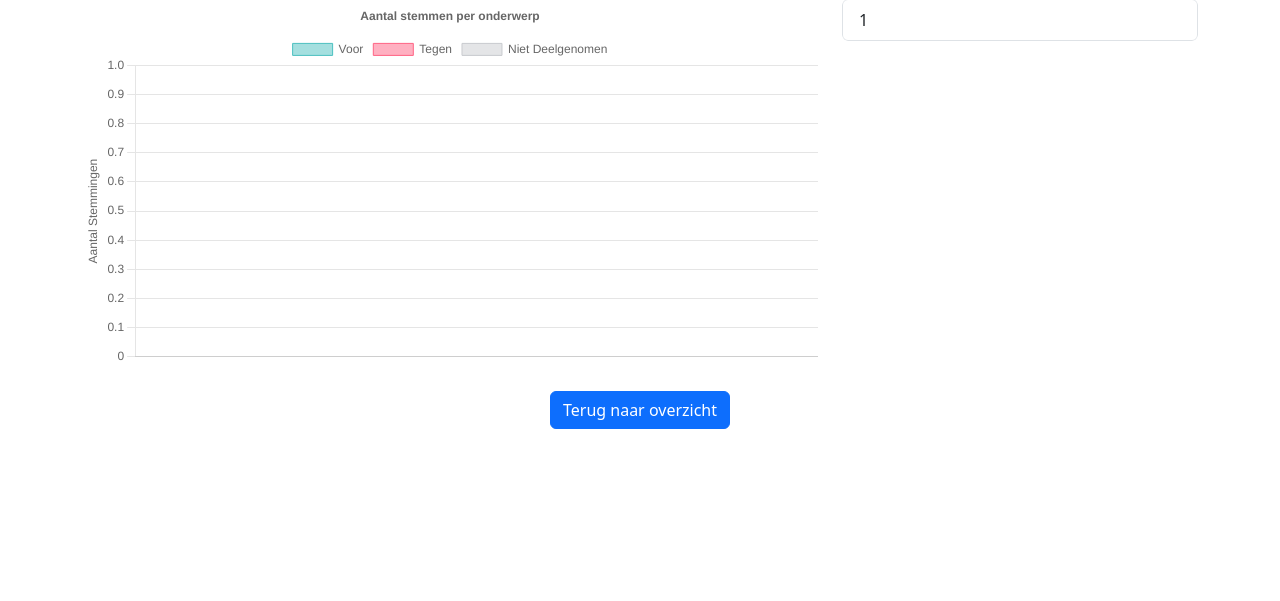
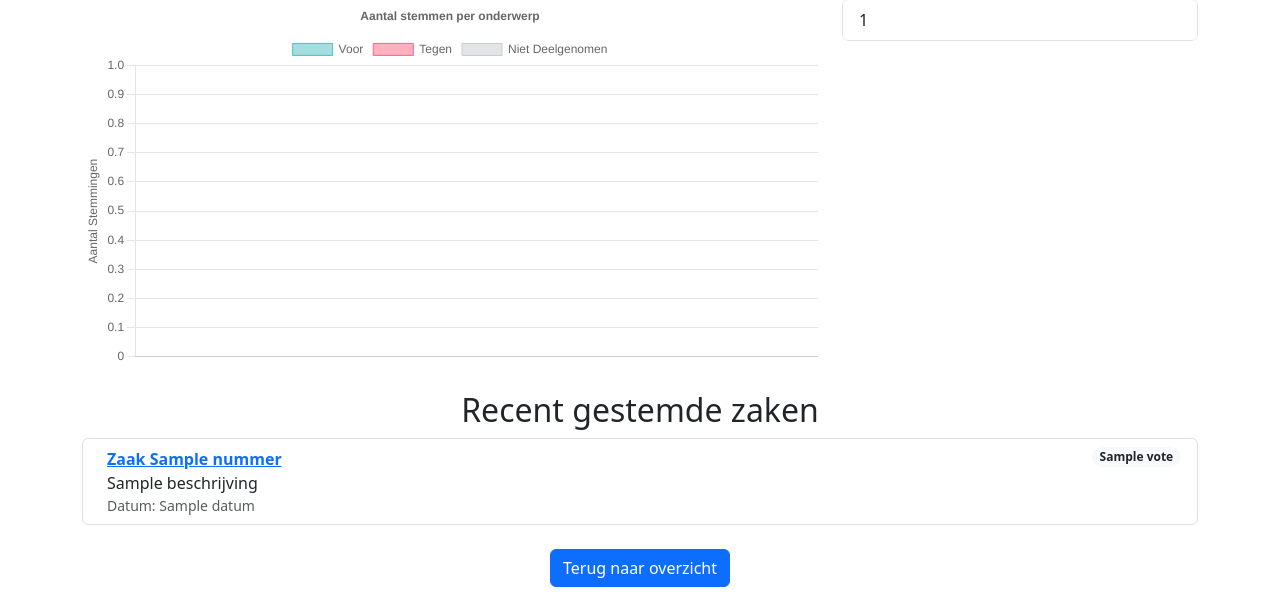
Before and after one commit to twanh/tweedekamer-dashboard, a Flask app: template app/templates/fractie.html in a window 1280 px wide. Shown: the part 199-800 px from the top of the page. Run offline with Flask 3, Linux system fonts and the light colour scheme; the template is opened without the code that fills it: most values are stand-ins (such as "Sample title", 1, 10 or a date in 2020).

Commit message:
Add a list of recent voted on zaken for each fractie

```diff
--- a/app/app.py
+++ b/app/app.py
@@ -399,12 +399,59 @@
         for res in leden_results['results']['bindings']
     ]
 
+    # Recent zaken the fractie voted on (with their vote)
+    recent_zaken_query = f"""
+    PREFIX tk: <http://www.semanticweb.org/twanh/ontologies/2025/9/tk/>
+    SELECT ?zaakNummer ?beschrijving ?datum (SUM(?voor) AS ?stemmenVoor) (SUM(?tegen) AS ?stemmenTegen) (SUM(?nietDeelgenomen) AS ?stemmenNietDeelgenomen)
+    WHERE {{
+      ?fractie a tk:Fractie ;
+               tk:naam "{decoded_fractie_naam}" .
+
+      ?zaak a tk:Zaak ;
+            tk:nummer ?zaakNummer ;
+            tk:beschrijving ?beschrijving .
+      OPTIONAL {{ ?zaak tk:indieningsDatum ?datum . }}
+
+      BIND(IF(EXISTS {{ ?fractie tk:heeftVoorGestemd ?zaak }}, 1, 0) AS ?voor)
+      BIND(IF(EXISTS {{ ?fractie tk:heeftTegenGestemd ?zaak }}, 1, 0) AS ?tegen)
+      BIND(IF(EXISTS {{ ?fractie tk:heeftNietDeelgenomen ?zaak }}, 1, 0) AS ?nietDeelgenomen)
+    }}
+    GROUP BY ?zaakNummer ?beschrijving ?datum
+    ORDER BY DESC(?datum) ?zaakNummer
+    LIMIT 10
+    """
+
+    recent_results = get_db_results(recent_zaken_query)
+
+    recent_zaken = []
+    for res in recent_results['results']['bindings']:
+        vote_label = 'Onbekend'
+        stemmen_voor = int(res.get('stemmenVoor', {}).get('value', '0'))
+        stemmen_tegen = int(res.get('stemmenTegen', {}).get('value', '0'))
+        stemmen_niet = int(
+            res.get('stemmenNietDeelgenomen', {}).get('value', '0'),
+        )
+        if stemmen_voor == 1:
+            vote_label = 'Voor'
+        elif stemmen_tegen == 1:
+            vote_label = 'Tegen'
+        elif stemmen_niet == 1:
+            vote_label = 'Niet Deelgenomen'
+
+        recent_zaken.append({
+            'nummer': res['zaakNummer']['value'],
+            'beschrijving': res['beschrijving']['value'],
+            'datum': res.get('datum', {}).get('value'),
+            'vote': vote_label,
+        })
+
     return render_template(
         'fractie.html',
         fractie_naam=decoded_fractie_naam,
         leden=leden,
         total_votes=total_votes,
         onderwerp_votes=onderwerp_votes,
+        recent_zaken=recent_zaken,
     )
 
 
--- a/app/templates/fractie.html
+++ b/app/templates/fractie.html
@@ -26,6 +26,40 @@
                 </div>
             {% else %}
                 <p class="text-center">Geen leden gevonden voor deze fractie.</p>
+            {% endif %}
+        </div>
+    </div>
+
+    <div class="row mt-4">
+        <div class="col-12">
+            <h2 class="text-center">Recent gestemde zaken</h2>
+            {% if recent_zaken %}
+                <ul class="list-group">
+                    {% for zaak in recent_zaken %}
+                        <li class="list-group-item d-flex justify-content-between align-items-start">
+                            <div class="ms-2 me-auto">
+                                <div class="fw-bold">
+                                    <a href="{{ url_for('zaak_detail', zaak_nummer=zaak['nummer']) }}">Zaak {{ zaak['nummer'] }}</a>
+                                </div>
+                                {{ zaak['beschrijving'] }}
+                                {% if zaak['datum'] %}
+                                    <div class="text-muted small">Datum: {{ zaak['datum'] }}</div>
+                                {% endif %}
+                            </div>
+                            {% if zaak['vote'] == 'Voor' %}
+                                <span class="badge bg-success rounded-pill">{{ zaak['vote'] }}</span>
+                            {% elif zaak['vote'] == 'Tegen' %}
+                                <span class="badge bg-danger rounded-pill">{{ zaak['vote'] }}</span>
+                            {% elif zaak['vote'] == 'Niet Deelgenomen' %}
+                                <span class="badge bg-secondary rounded-pill">{{ zaak['vote'] }}</span>
+                            {% else %}
+                                <span class="badge bg-light text-dark rounded-pill">{{ zaak['vote'] }}</span>
+                            {% endif %}
+                        </li>
+                    {% endfor %}
+                </ul>
+            {% else %}
+                <p class="text-center">Geen recente stemmingen gevonden.</p>
             {% endif %}
         </div>
     </div>
```
